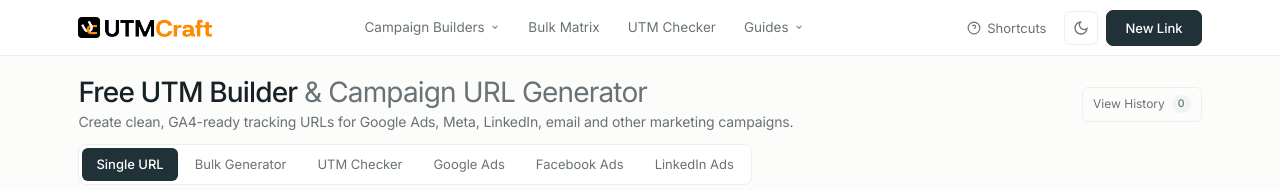
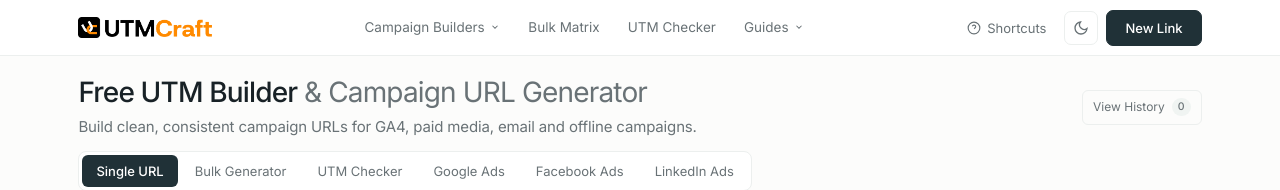
Before and after one commit to dineshjngr/utm, a website built with Vite: page index.html in a window 1280 px wide. Shown: the top 190 px of the page. Built offline with nearby package versions, Linux system fonts and the light colour scheme.

Commit message:
Refine homepage hero supporting copy

```diff
--- a/index.html
+++ b/index.html
@@ -281,7 +281,7 @@
       <div class="workspace-heading-row">
         <div class="workspace-title-group">
           <h1 class="workspace-title">Free UTM Builder <span class="workspace-title-muted">&amp; Campaign URL Generator</span></h1>
-          <p class="workspace-subtitle">Create clean, GA4-ready tracking URLs for Google Ads, Meta, LinkedIn, email and other marketing campaigns.</p>
+          <p class="workspace-subtitle">Build clean, consistent campaign URLs for GA4, paid media, email and offline campaigns.</p>
         </div>
         <a id="nav-history" href="/#campaign-history" data-switch-tab="tab-history" class="history-utility-link">
           View History <span id="history-counter-badge" class="tab-badge">0</span>
--- a/src/styles.css
+++ b/src/styles.css
@@ -572,7 +572,7 @@ summary:focus-visible {
 .workspace-title-group {
   display: flex;
   flex-direction: column;
-  gap: 4px;
+  gap: 8px;
 }
 
 .workspace-title {
@@ -594,11 +594,11 @@ summary:focus-visible {
 }
 
 .workspace-subtitle {
-  font-size: 14px;
+  font-size: 15px;
   color: var(--text-secondary);
   font-weight: 400;
   letter-spacing: -0.01em;
-  line-height: 1.45;
+  line-height: 1.5;
   margin: 0;
 }
 
```
